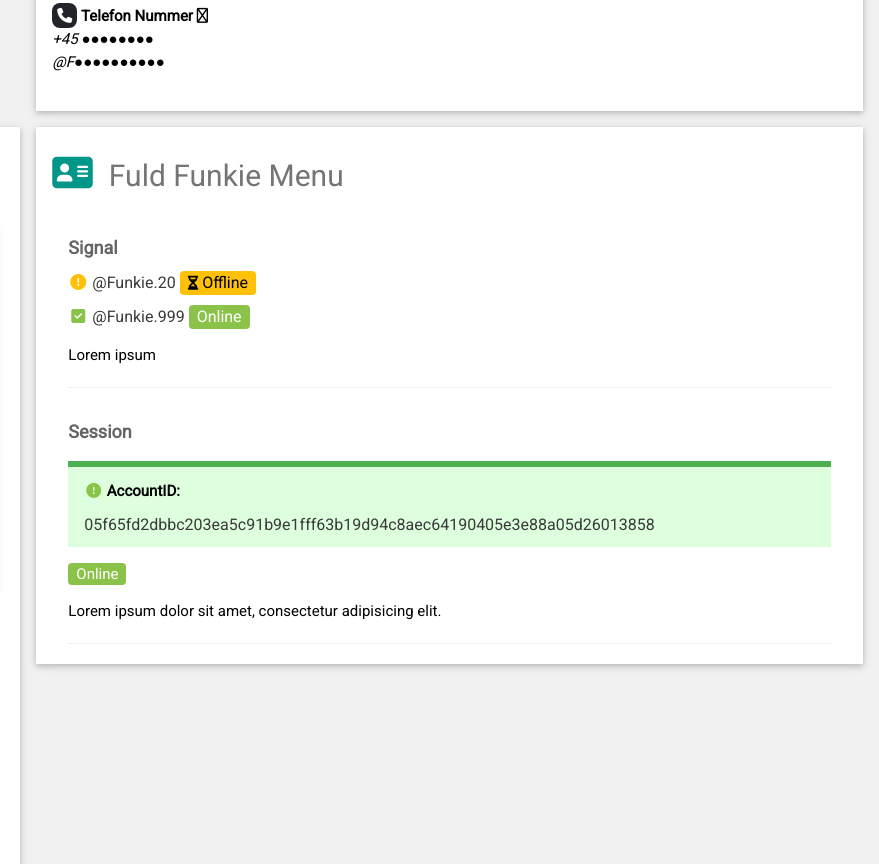
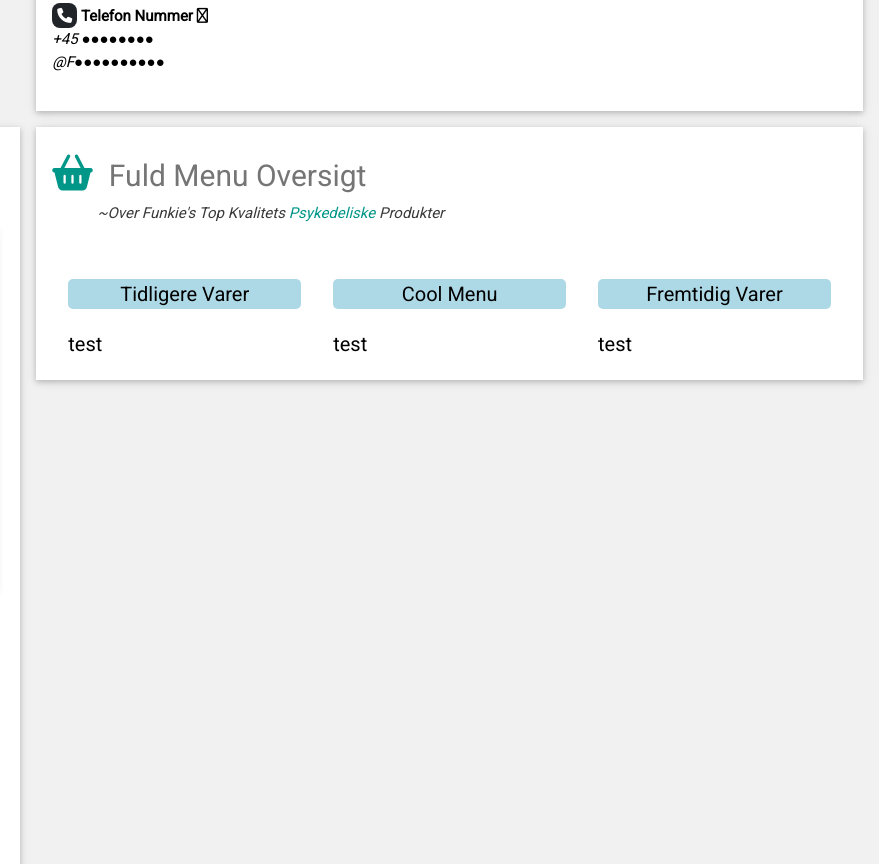
Before and after one commit to funkiehygge/funkiehygge.github.io, a plain HTML site: page New.html in a window 1280 px wide. Shown: the part 1088-1952 px from the top of the page, 401-1280 px from the left. Drawn offline with nearby package versions, Linux system fonts and the light colour scheme.

Commit message:
gonna see col3 in my nightmare

```diff
--- a/New.html
+++ b/New.html
@@ -63,9 +63,20 @@ html,body,h1,h2,h3,h4,h5,h6 {font-family: "Roboto", sans-serif}
   transform: rotateY(180deg);
 }
 
-.simplex-link:hover {
-  color: green;
-  text-decoration: underline;
+.FF-col3-em-head {
+  position: relative;
+  bottom: 45px;
+  left: 45px;
+}
+h4.FF-col3-h4-menu {
+  position: relative;
+  right:0%;
+  text-align: center;
+  text-color: black;
+  background-color: lightblue;
+  border-radius: 5px;
+  padding-left:10%;
+  padding-right:10%;
 }
 </style>
 </head>
@@ -128,13 +139,13 @@ html,body,h1,h2,h3,h4,h5,h6 {font-family: "Roboto", sans-serif}
 
         <div class="w3-container">
           <h5 class="w3-opacity"><b>Simplex</b> <i class="fa-solid fa-shield"></i></h5>
-          <h6 class="w3-text-dark-gray"><i class="fa fa-check-square fa-fw w3-text-light-green"></i>  <i class="simplex-link">Adresse link til Simplex</i> <span class="w3-tag w3-light-green w3-text-white w3-round">Online</span></h6>
+          <a href="#" style="text-decoration:none"><h6 class="w3-text-green"><i class="fa fa-check-square fa-fw w3-text-light-green"></i>  <i style="text-decoration:underline">Adresse link til Simplex</i> <span class="w3-tag w3-light-green w3-text-white w3-round">Online</span></h6></a>
           <p>Lorem ipsum</p>
           <hr>
         </div>
 
         <div class="w3-container">
-          <h5 class="w3-opacity w3-hover-red"><b>Telewack</b>  <i class="fa-solid fa-triangle-exclamation"></i></h5>
+          <h5 class="w3-opacity w3-hover-text-red w3-hover-opacity-off"><b>Telewack</b>  <i class="fa-solid fa-triangle-exclamation"></i></h5>
           <h6 class="w3-text-dark-gray"><i class="fa fa-exclamation-triangle fa-fw w3-text-amber"></i>  <i>@Funkie_Hygge</i>  <span class="w3-tag w3-amber w3-round">Online</span></h6>
           <h6 class="w3-text-red"><i class="fa fa-exclamation-triangle fa-fw w3-text-red"></i>  <i style="text-decoration:line-through">@FunkieHygge</i>  <span class="w3-tag w3-red w3-round">Lukket</span></h6>
           <p>since day one</p>
@@ -254,26 +265,25 @@ html,body,h1,h2,h3,h4,h5,h6 {font-family: "Roboto", sans-serif}
     <!-- Column 3 -->
     <div class="w3-twothird">
       <div class="w3-container w3-card w3-white w3-margin-bottom">
-        <h2 class="w3-text-grey w3-padding-16"><i class="fas fa-address-card w3-margin-right w3-xxlarge w3-text-teal"></i>Fuld Funkie Menu</h2>
+        <h2 class="w3-text-grey w3-padding-16"><i class="fa fa-shopping-basket w3-margin-right w3-xxlarge w3-text-teal"></i>Fuld Menu Oversigt</h2> <br>
+        <em class="FF-col3-em-head w3-text-dark-gray">~Over Funkie's Top Kvalitets <em class="w3-text-teal">Psykedeliske</em> Produkter</em>
 
-        <div class="w3-container">
-          <h5 class="w3-opacity"><b>Signal</b></h5>
-          <h6 class="w3-text-dark-gray"><i class="fa fa-exclamation-circle fa-fw w3-text-amber"></i>  @Funkie.20  <span class="w3-tag w3-amber w3-round"><i class="fas fa-hourglass-half fa-sm"></i> Offline</span></h6>
-          <h6 class="w3-text-dark-gray"><i class="fa fa-check-square fa-fw w3-text-light-green"></i>  @Funkie.999  <span class="w3-tag w3-light-green w3-text-white w3-round">Online</span></h6>
-          <p>Lorem ipsum</p>
-          <hr>
+        <br>
+        <div class="w3-third w3-container">
+          <h4 class="FF-col3-h4-menu">Tidligere Varer<h4>
+          <p>test</p>
         </div>
 
-        <div class="w3-container">
-          <h5 class="w3-opacity"><b>Session</b></h5>
-          <div class="w3-panel w3-pale-green w3-topbar w3-border-green">
-            <i class="fa fa-exclamation-circle fa-fw w3-text-light-green w3-margin-top"></i><b> AccountID:</b>
-            <h6 class="w3-text-dark-gray" style="min-width:90%;word-wrap:break-word">05f65fd2dbbc203ea5c91b9e1fff63b19d94c8aec64190405e3e88a05d26013858</h6>
-          </div>
-          <span class="w3-tag w3-light-green w3-text-white w3-round">Online</span>
-          <p>Lorem ipsum dolor sit amet, consectetur adipisicing elit. </p>
-          <hr>
+        <div class="w3-third w3-container">
+          <h4 class="FF-col3-h4-menu">Cool Menu<h4>
+          <p>test</p>
         </div>
+
+        <div class="w3-third w3-container">
+          <h4 class="FF-col3-h4-menu">Fremtidig Varer<h4>
+          <p>test</p>
+        </div>
+
       </div>
     </div>
     <!-- Column 3 -->
```
